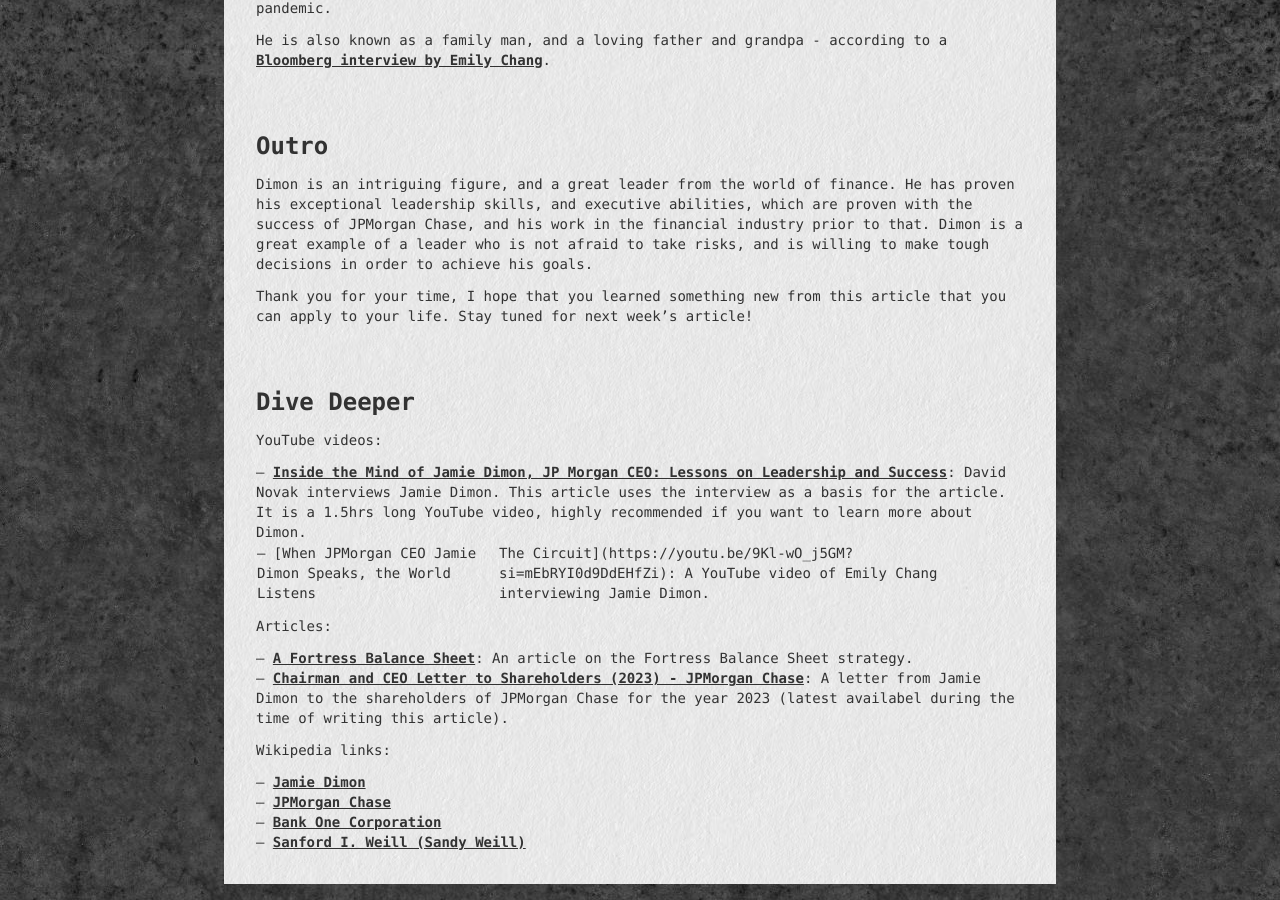
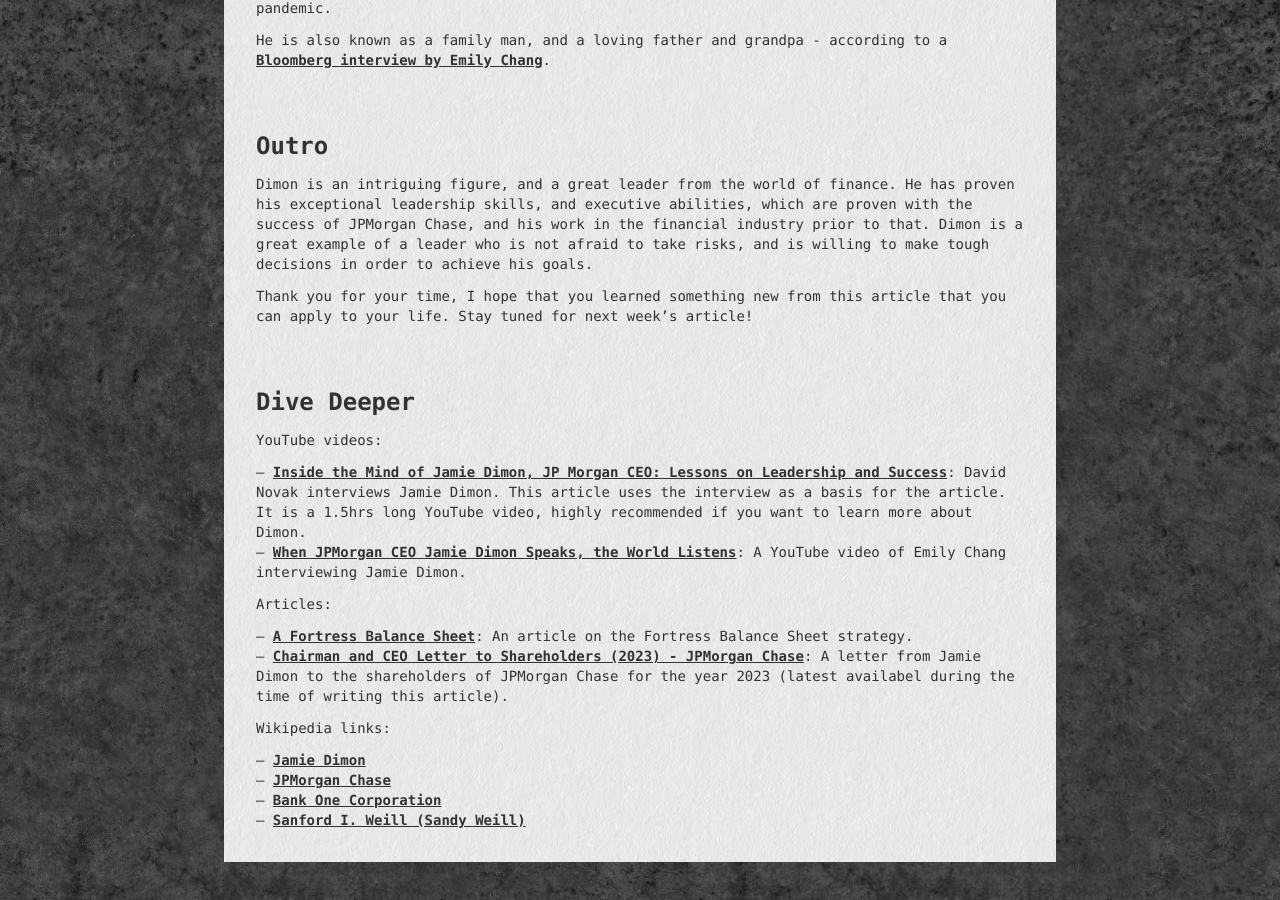
Before and after one commit to theluqmn/revelations, a Jekyll site: the page built from articles/jamie-dimon.md, in a window 1280 px wide and 900 px high, scrolled down 2907 px. Built offline with Jekyll 4.4.1, drawn with Linux system fonts in a browser that asks for light colours; nearby versions of some CDN libraries; some web fonts are replaced.

Commit message:
some minor edit on the jamie dimon link

```diff
--- a/articles/jamie-dimon.md
+++ b/articles/jamie-dimon.md
@@ -73,7 +73,7 @@ Thank you for your time, I hope that you learned something new from this article
 YouTube videos:
 
 - — [Inside the Mind of Jamie Dimon, JP Morgan CEO: Lessons on Leadership and Success](https://youtu.be/Xh6l39k3ngE?si=NorLEpJxAtgbgslZ): David Novak interviews Jamie Dimon. This article uses the interview as a basis for the article. It is a 1.5hrs long YouTube video, highly recommended if you want to learn more about Dimon.
-- — [When JPMorgan CEO Jamie Dimon Speaks, the World Listens | The Circuit](https://youtu.be/9Kl-wO_j5GM?si=mEbRYI0d9DdEHfZi): A YouTube video of Emily Chang interviewing Jamie Dimon.
+- — [When JPMorgan CEO Jamie Dimon Speaks, the World Listens](https://youtu.be/9Kl-wO_j5GM?si=mEbRYI0d9DdEHfZi): A YouTube video of Emily Chang interviewing Jamie Dimon.
 
 Articles:
 
```
